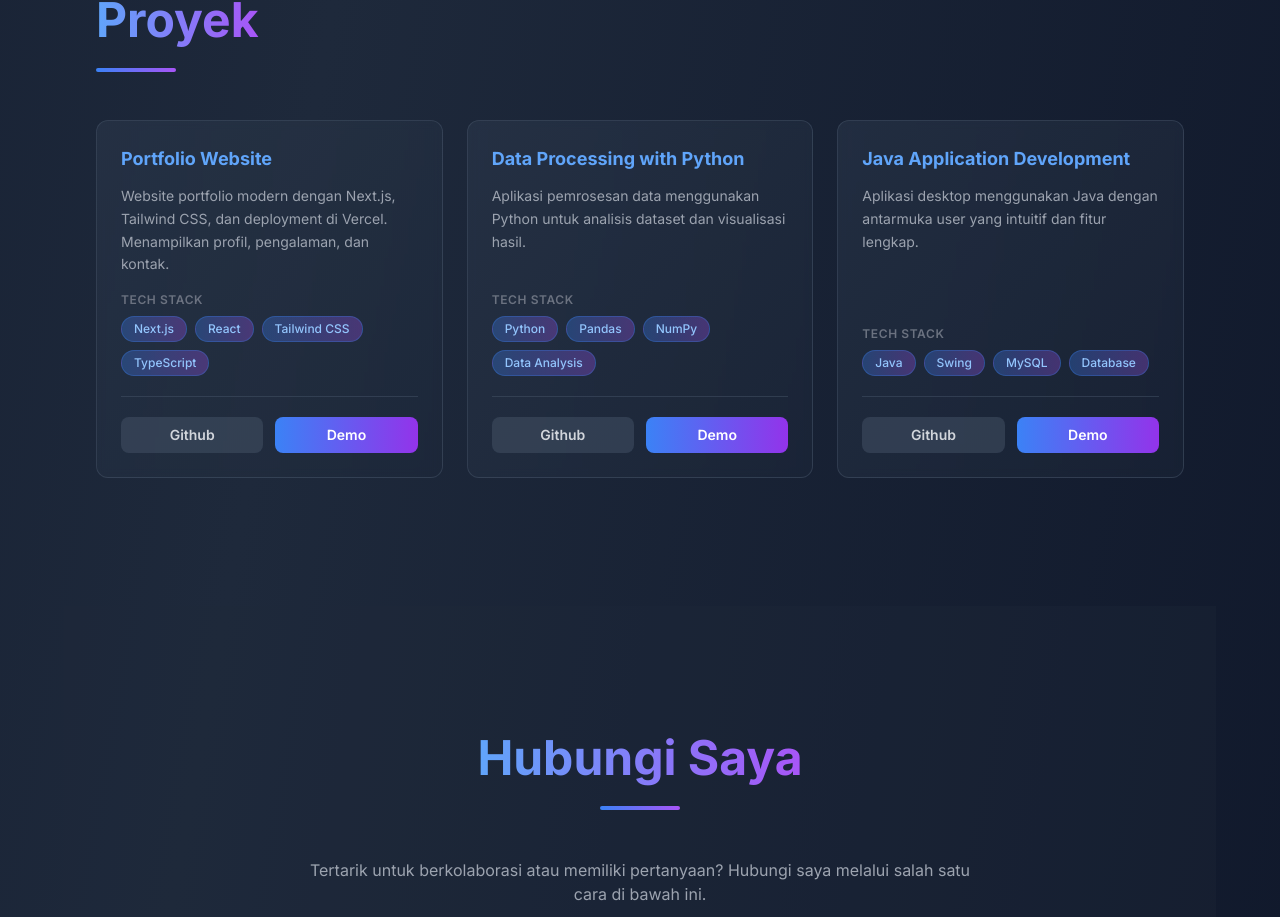
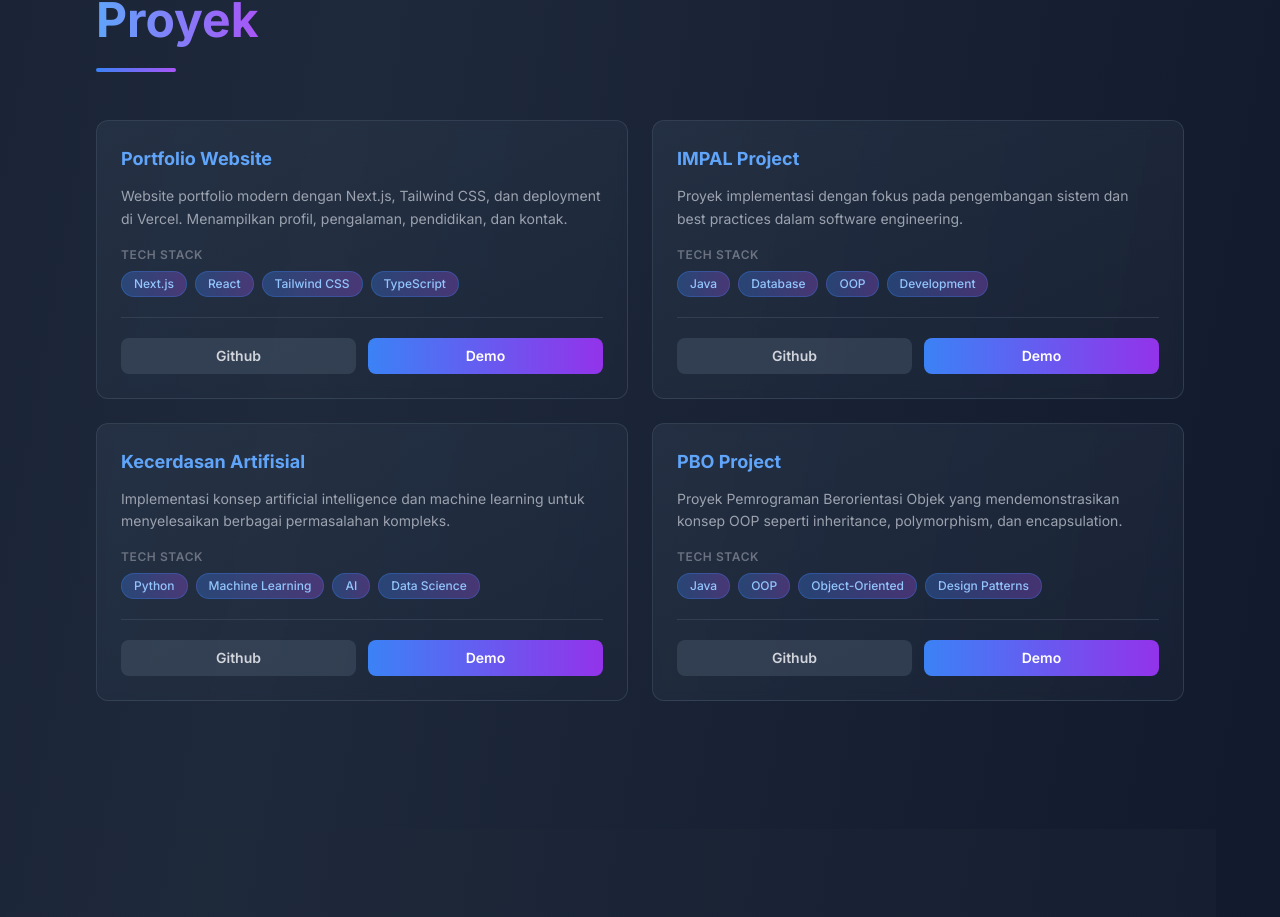
Before and after one commit to Dzackyaulia/website-cv, a Next.js app: page / in a window 1280 px wide. Shown: the part 5260-6177 px from the top of the page. Built offline with nearby package versions, Linux system fonts and the light colour scheme.

Commit message:
Update Projects.tsx

```diff
--- a/components/Projects.tsx
+++ b/components/Projects.tsx
@@ -2,23 +2,30 @@ export default function Projects() {
   const projects = [
     {
       title: 'Portfolio Website',
-      description: 'Website portfolio modern dengan Next.js, Tailwind CSS, dan deployment di Vercel. Menampilkan profil, pengalaman, dan kontak.',
+      description: 'Website portfolio modern dengan Next.js, Tailwind CSS, dan deployment di Vercel. Menampilkan profil, pengalaman, pendidikan, dan kontak.',
       tech: ['Next.js', 'React', 'Tailwind CSS', 'TypeScript'],
       github: 'https://github.com/Dzackyaulia/website-cv',
       demo: '#',
     },
     {
-      title: 'Data Processing with Python',
-      description: 'Aplikasi pemrosesan data menggunakan Python untuk analisis dataset dan visualisasi hasil.',
-      tech: ['Python', 'Pandas', 'NumPy', 'Data Analysis'],
-      github: 'https://github.com/Dzackyaulia',
+      title: 'IMPAL Project',
+      description: 'Proyek implementasi dengan fokus pada pengembangan sistem dan best practices dalam software engineering.',
+      tech: ['Java', 'Database', 'OOP', 'Development'],
+      github: 'https://github.com/Dzackyaulia/impal',
       demo: '#',
     },
     {
-      title: 'Java Application Development',
-      description: 'Aplikasi desktop menggunakan Java dengan antarmuka user yang intuitif dan fitur lengkap.',
-      tech: ['Java', 'Swing', 'MySQL', 'Database'],
-      github: 'https://github.com/Dzackyaulia',
+      title: 'Kecerdasan Artifisial',
+      description: 'Implementasi konsep artificial intelligence dan machine learning untuk menyelesaikan berbagai permasalahan kompleks.',
+      tech: ['Python', 'Machine Learning', 'AI', 'Data Science'],
+      github: 'https://github.com/Dzackyaulia/Kecerdasan-artifisial',
+      demo: '#',
+    },
+    {
+      title: 'PBO Project',
+      description: 'Proyek Pemrograman Berorientasi Objek yang mendemonstrasikan konsep OOP seperti inheritance, polymorphism, dan encapsulation.',
+      tech: ['Java', 'OOP', 'Object-Oriented', 'Design Patterns'],
+      github: 'https://github.com/Dzackyaulia/pbo',
       demo: '#',
     },
   ];
@@ -32,7 +39,7 @@ export default function Projects() {
         <div className="w-20 h-1 bg-gradient-to-r from-blue-500 to-purple-500 rounded-full mb-12"></div>
       </div>
 
-      <div className="grid md:grid-cols-2 lg:grid-cols-3 gap-6">
+      <div className="grid md:grid-cols-2 lg:grid-cols-2 gap-6">
         {projects.map((project, index) => (
           <div
             key={index}
```
